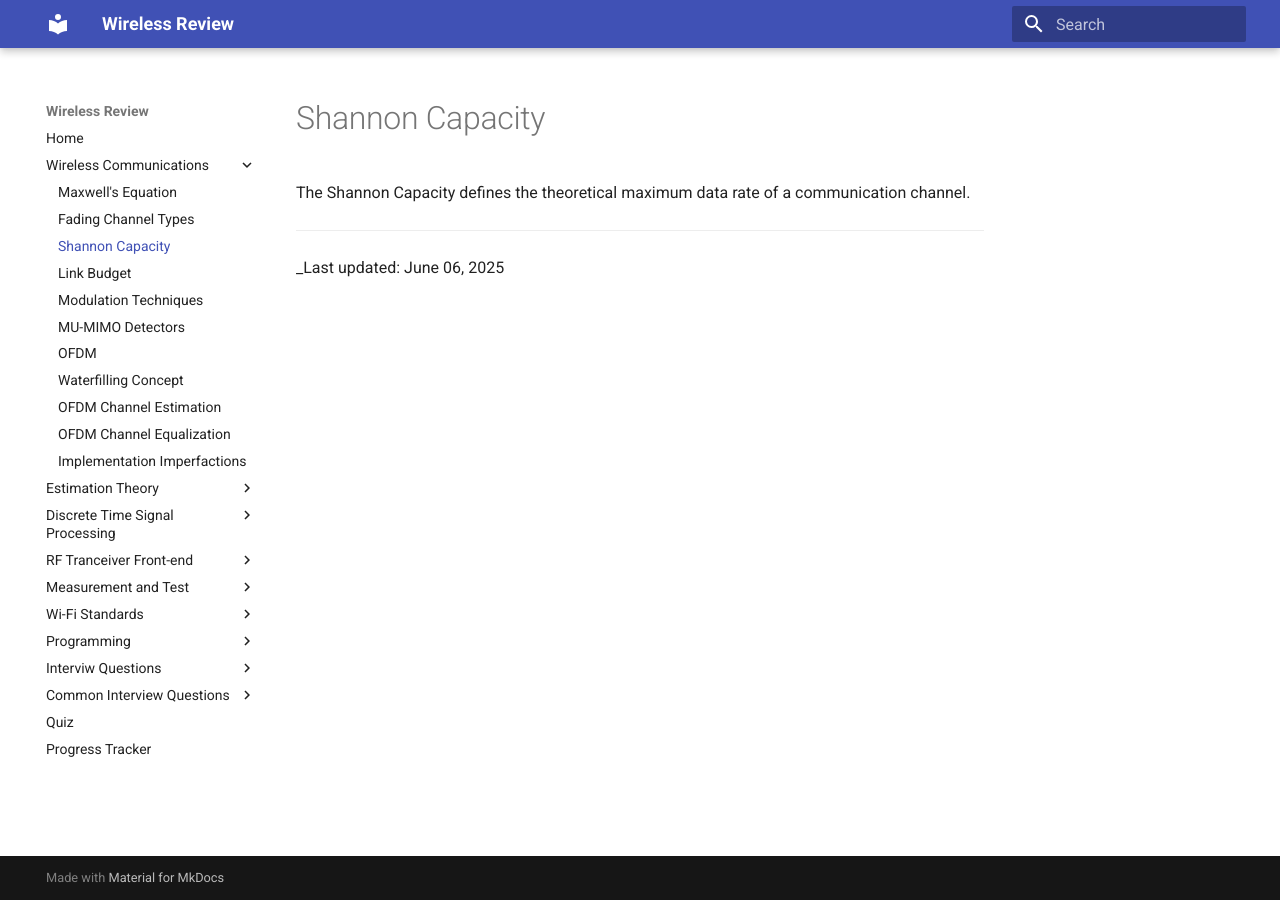
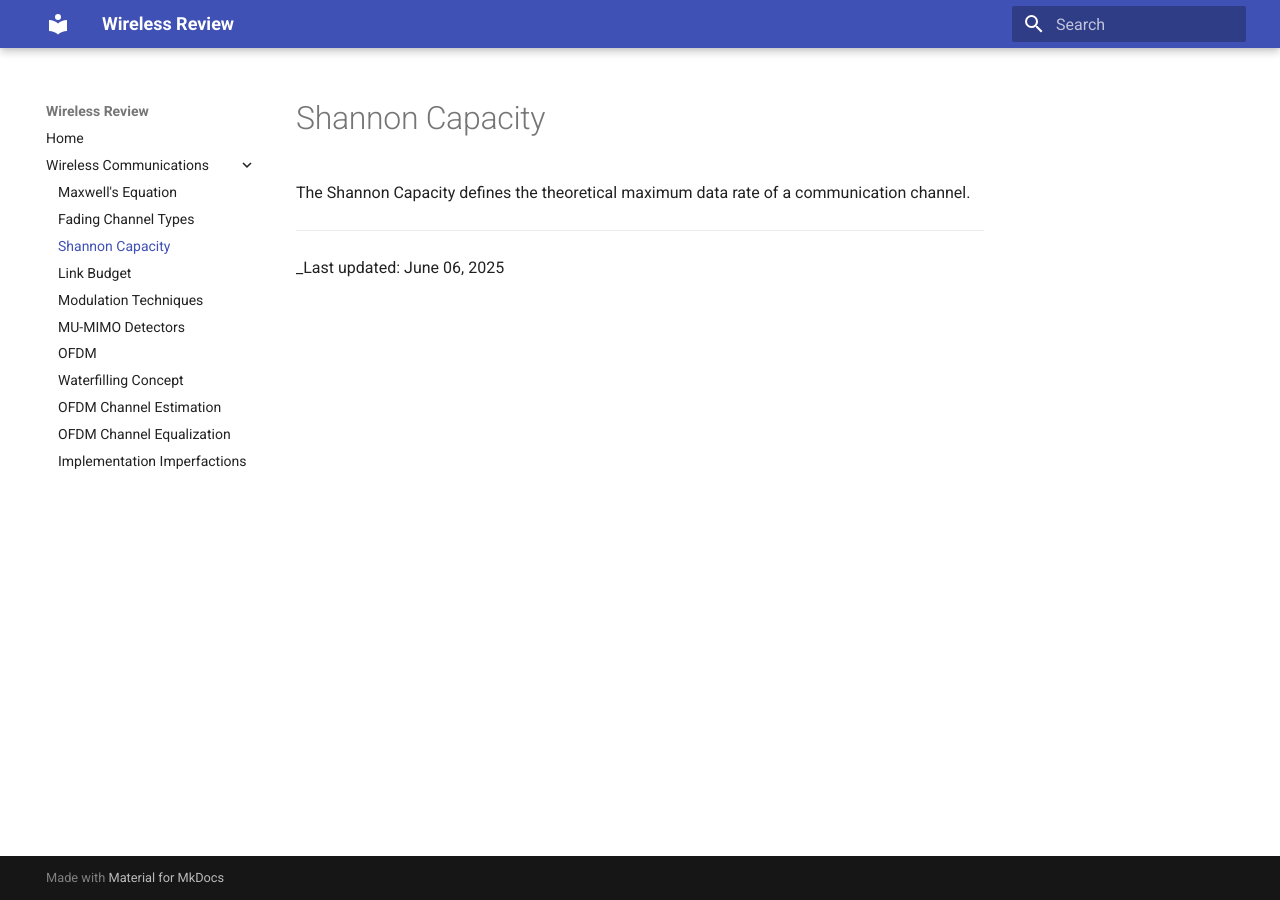
Before and after one commit to hhosseinian/WirelessReview, an MkDocs documentation site: the page built from docs/wireless/shannon.md, in a window 1280 px wide. Built offline with MkDocs 1.6.1 and Material for MkDocs 9.7.7, drawn with Linux system fonts in a browser that asks for light colours; some of the changed lines change nothing that is shown.

Commit message:
Revise YML file for github run

```diff
--- a/mkdocs.yml
+++ b/mkdocs.yml
@@ -18,50 +18,6 @@ nav:
       - OFDM Channel Estimation: wireless/ChannelEstimation.md
       - OFDM Channel Equalization: wireless/Channel_Equalization.md
       - Implementation Imperfactions: wireless/implementationImperfections.md
-
-  - Estimation Theory:
-      - MMSE and ML Estimators: estimation/mmse_ml.md
-      - Kalman Filter: estimation/kalman_filter.md
-      - Noise Models: estimation/noise_models.md
-
-  - Discrete Time Signal Processing:
-      - CTFT, DTFT, DFT: dsp/FT.md
-      - DFT and FFT: dsp/dft_fft.md
-      - Circular Convolution: dsp/circ_conv.md
-      - Filters (FIR/IIR,Polyphase): dsp/filters.md
-      - Sampling Theorem: dsp/sampling.md
-  - RF Tranceiver Front-end:
-    - Basics: RF_Tranceiver/Basics.md
-    - Overview.: RF_Tranceiver/BasicTranceiver_circuit.md
-    - Receiver Arch.: RF_Tranceiver/ReceiverArch.md
-    - I-Q Inbalance: RF_Tranceiver/I_Q_Inbalance.md
-    - Phase Noise: RF_Tranceiver/phase_noise.md
-    - SSB vs DSB: RF_Tranceiver/SSBvsDSB.md
-    - Impedence Matching: RF_Tranceiver/Sparameters.md
-  - Measurement and Test:
-      - RF Measurment Overview: tools/RF_WLAN_Measurement_Overview.md
-      - Spectrum Analyzer: tools/spectrum_analyzer.md
-      - EVM vs Modulation: tools/evm_vs_modulation.md
-      - Active vs Passive Probe: tools/active_probe.md
-
-  - Wi-Fi Standards:
-      - 802.11a/b/g/n/ac/ax Summary: wifi/standards_overview.md
-      - OFDMA & MU-MIMO: wifi/ofdma_mu_mimo.md
-      - Uplink/Downlink Scheduling: wifi/uplink_downlink.md
-  - Programming:
-    - CPP Basic Concepts: programming/CPP_Basics.md
-    - Stack vs Heap: programming/stackvsheap.md
-    - CPP vs Python Elements: programming/dict_CPP.md
-    - Coding Practice: programming/programming_progress.html
-  - Interviw Questions:
-    - Basic RF QUestion: InterviewQuestions/interview_rf_basic_questions.md
-  - Common Interview Questions:
-      - Common Interview Topics: InterviewQuestions/FAQTOPICS.md
-      - Top Questions (Glassdoor): InterviewQuestions/Top_Questions.md
-
-  - Quiz: quiz.html
-  - Progress Tracker: progress.md
-
 extra_css:
   - styles/extra.css
 
```
